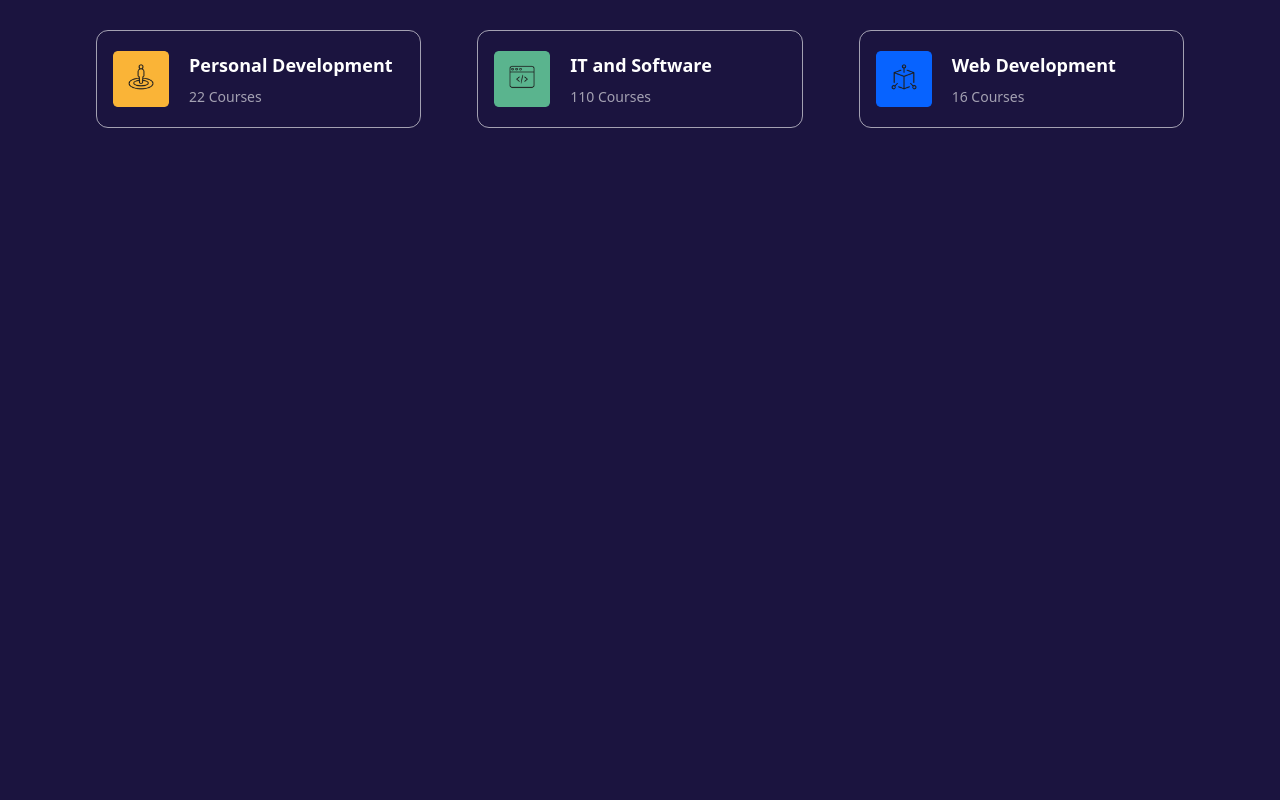
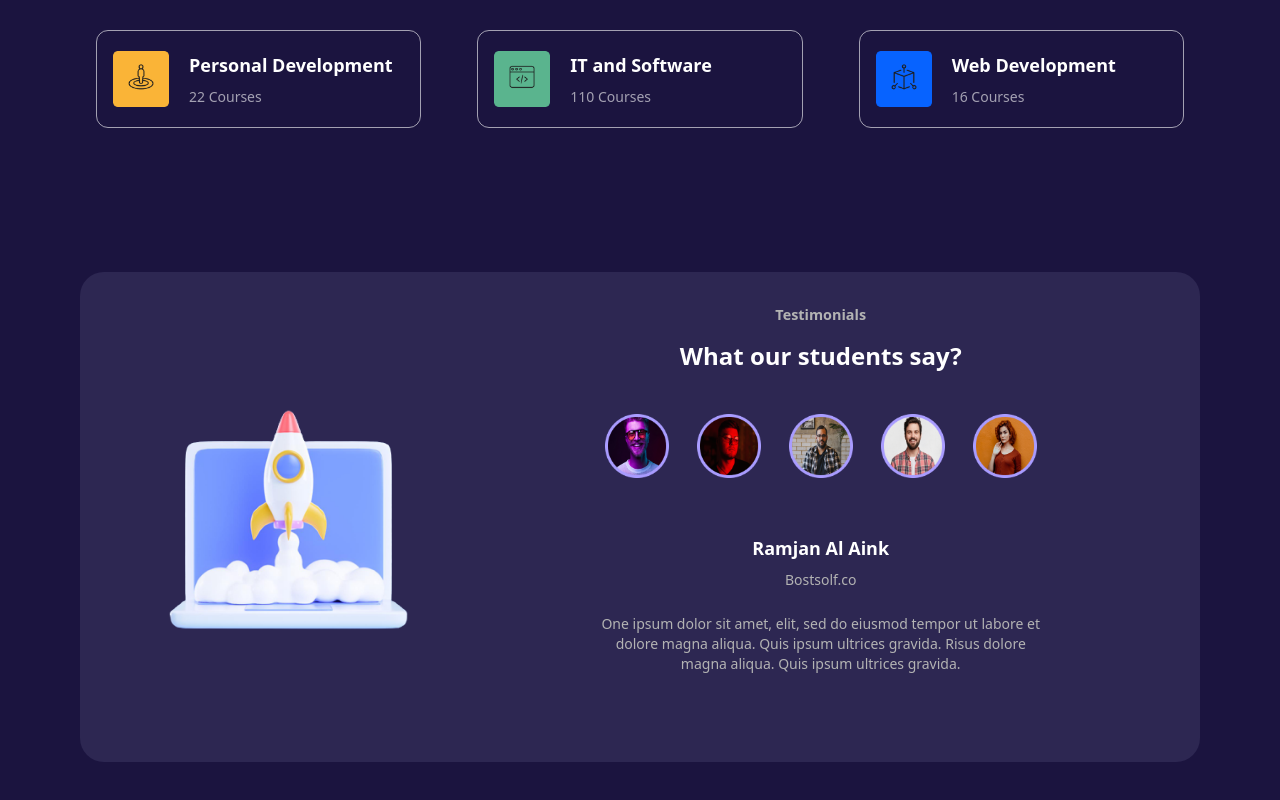
Before and after one commit to eman-2001-fep/tailwind_css, a website: page dist/index.html in a window 1280 px wide. Shown: the part 2323-3123 px from the top of the page. Before the commit the page ends 2595 px from the top, so only its background shows below. Drawn offline with Linux system fonts and the light colour scheme.

Commit message:
Testimonials section

```diff
--- a/dist/index.html
+++ b/dist/index.html
@@ -248,5 +248,31 @@
           </div>
         </div>
       </section>
+
+      <section class="flex justify-between bg-[#2D2752] items-center rounded-3xl py-8 mb-16 mx-20">
+        <div>
+          <img src="images/rocket-launch-laptop-flying-rocket-icon-business-startup-project-concept 2.png" class=" w-full md:w-[80%] ">
+        </div>
+        <div class="text-left mr-40">
+          <h3 class="text-[0.9rem] mb-3 font-bold  text-[#B3B3B3] text-center">Testimonials</h3>
+          <h2 class="text-[1.5rem] font-bold text-center mb-10">What our students say?</h2>
+          <div class="flex justify-center gap-7 mb-14">
+            <img src="images/profile_1.png" class="w-16 h-16">
+            <img src="images/profile_2.png" class="w-16 h-16">
+            <img src="images/profile_3.png" class="w-16 h-16">
+            <img src="images/profile_4.png" class="w-16 h-16">
+            <img src="images/profile_5.png" class="w-16 h-16">
+          </div>
+          <div class="text-center mb-14">
+            <p class="text-lg font-bold mb-2">Ramjan Al Aink</p>
+            <p class="text-sm text-[#B3B3B3] mb-3">Bostsolf.co</p>
+            <p class="text-sm text-[#B3B3B3] mt-6 text-nowrap">One ipsum dolor sit amet, elit, sed do eiusmod tempor ut labore et<br>
+              dolore magna aliqua. Quis ipsum ultrices gravida. Risus dolore<br>
+              magna aliqua. Quis ipsum ultrices gravida.
+            </p>
+          </div>
+        </div>
+        </div>
+      </section>
 </body>
 </html>
```
Also changed, not shown: dist/style.css.
